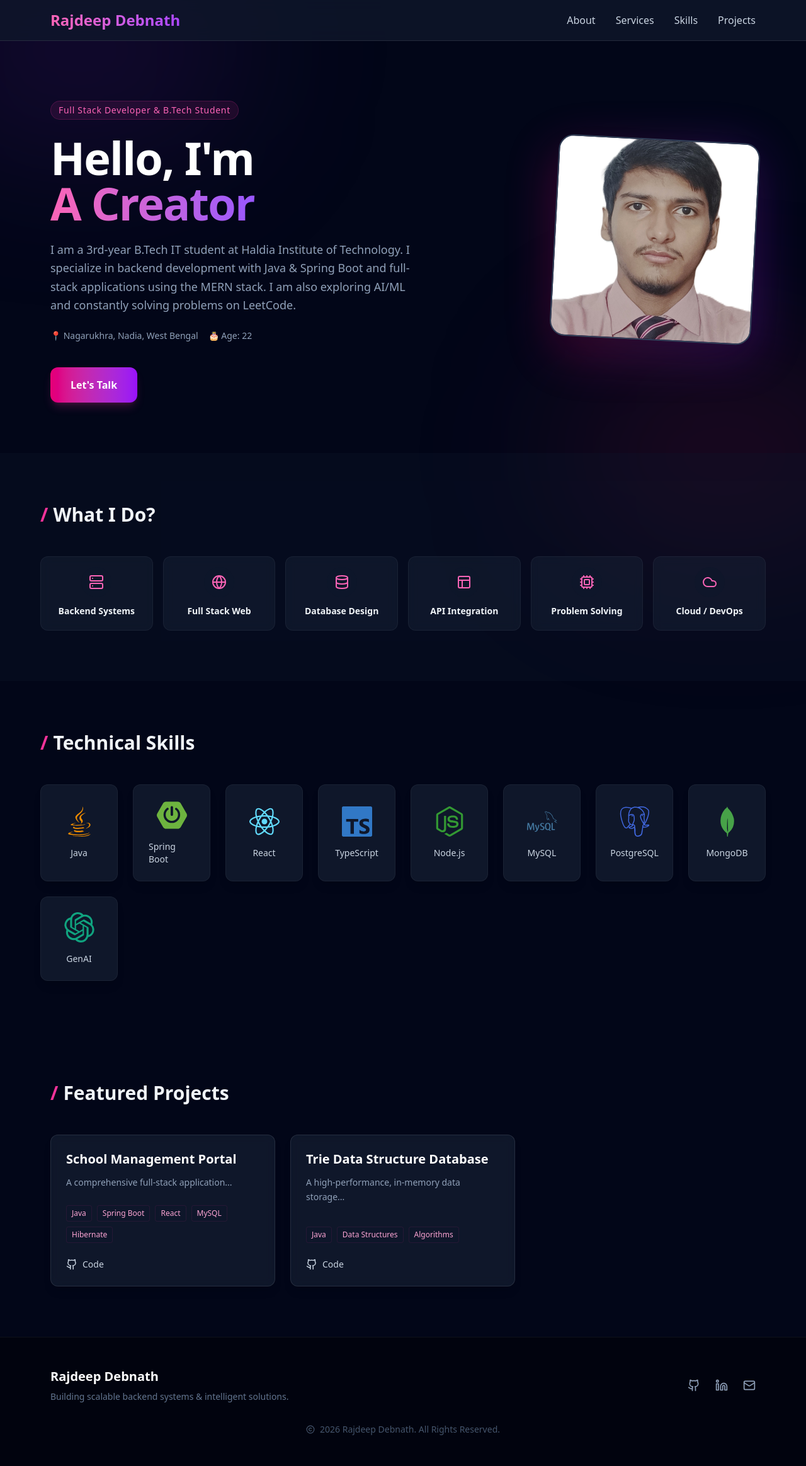
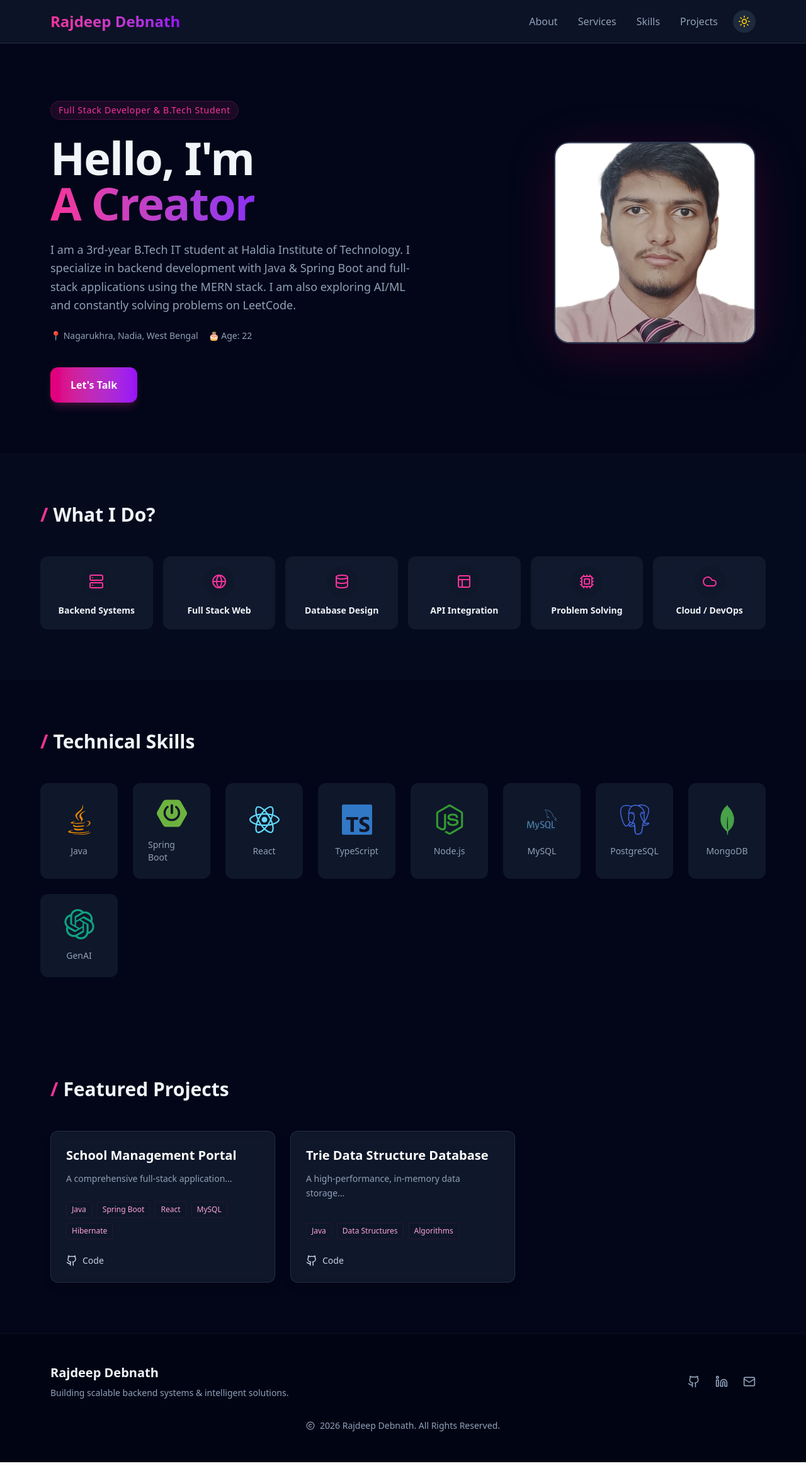
Before and after one commit to rdChandrahaS/portfolio, a React (Vite) app: page / in a window 1280 px wide. Shown: the whole page at 63% size. Built offline with nearby package versions, Linux system fonts and the light colour scheme.

Commit message:
Dynamic css

```diff
--- a/src/App.tsx
+++ b/src/App.tsx
@@ -1,8 +1,7 @@
 import { useState } from 'react';
 import { personalDetails, skills, projects, services } from './data';
-import { Menu, X, Github, Linkedin, Mail, Copyright } from 'lucide-react';
+import { Menu, X, Github, Linkedin, Mail, Copyright, Sun, Moon } from 'lucide-react';
 import ProjectCard from './components/ProjectCard';
-// FIXED LINE BELOW: Added 'type' before Variants
 import { motion, AnimatePresence, type Variants } from 'framer-motion';
 import { TypeAnimation } from 'react-type-animation';
 
@@ -20,8 +19,12 @@ const calculateAge = (dob: string) => {
 
 function App() {
   const [isMenuOpen, setIsMenuOpen] = useState(false);
+  const [darkMode, setDarkMode] = useState(true); // Default to Dark Mode
 
-  // Animation Variants (The "Dynamic" Logic)
+  // Toggle Theme Function
+  const toggleTheme = () => setDarkMode(!darkMode);
+
+  // Animation Variants
   const containerVariants: Variants = {
     hidden: { opacity: 0 },
     visible: {
@@ -39,27 +42,40 @@ function App() {
     }
   };
 
+  // --- THEME COLORS ---
+  const theme = {
+    bg: darkMode ? "bg-slate-950" : "bg-slate-50",
+    text: darkMode ? "text-slate-100" : "text-slate-900",
+    textSecondary: darkMode ? "text-slate-400" : "text-slate-600",
+    nav: darkMode ? "bg-slate-900/80 border-white/10" : "bg-white/80 border-slate-200",
+    card: darkMode ? "bg-slate-800/50 border-white/5" : "bg-white border-slate-200 shadow-sm",
+    cardHover: darkMode ? "hover:shadow-pink-500/10" : "hover:shadow-lg",
+    iconBg: darkMode ? "bg-slate-900/50" : "bg-slate-100",
+  };
+
   return (
-    <div className="min-h-screen bg-slate-950 text-slate-100 font-sans selection:bg-pink-500 selection:text-white overflow-x-hidden">
+    <div className={`min-h-screen font-sans selection:bg-pink-500 selection:text-white overflow-x-hidden transition-colors duration-300 ${theme.bg} ${theme.text}`}>
 
-      {/* Dynamic Background Mesh */}
-      <div className="fixed inset-0 z-0">
-          <div className="absolute top-[-10%] left-[-10%] w-[40%] h-[40%] rounded-full bg-purple-900/20 blur-[120px]" />
-          <div className="absolute bottom-[-10%] right-[-10%] w-[40%] h-[40%] rounded-full bg-pink-900/20 blur-[120px]" />
+      {/* Clean Background (No more purple blobs) */}
+      <div className="fixed inset-0 z-0 pointer-events-none">
+          {/* Optional: Very subtle gradient for light mode */}
+          {!darkMode && <div className="absolute inset-0 bg-gradient-to-b from-slate-50 to-white" />}
       </div>
 
       {/* --- NAVBAR --- */}
-      <nav className="fixed w-full z-50 bg-slate-900/80 backdrop-blur-md border-b border-white/10">
+      <nav className={`fixed w-full z-50 backdrop-blur-md border-b transition-colors duration-300 ${theme.nav}`}>
         <div className="max-w-6xl mx-auto px-4 py-4 flex justify-between items-center">
           <motion.h1
             initial={{ opacity: 0, x: -20 }}
             animate={{ opacity: 1, x: 0 }}
-            className="text-2xl font-bold bg-gradient-to-r from-pink-400 to-purple-500 bg-clip-text text-transparent"
+            className="text-2xl font-bold bg-gradient-to-r from-pink-500 to-purple-600 bg-clip-text text-transparent"
           >
             {personalDetails.name}
           </motion.h1>
 
-          <div className="hidden md:flex space-x-8 text-slate-300 font-medium">
+          <div className="flex items-center gap-6">
+            {/* Desktop Menu */}
+            <div className={`hidden md:flex space-x-8 font-medium ${theme.textSecondary}`}>
               {['About', 'Services', 'Skills', 'Projects'].map((item, i) => (
                 <motion.a
                   key={item}
@@ -67,30 +83,45 @@ function App() {
                   initial={{ opacity: 0, y: -10 }}
                   animate={{ opacity: 1, y: 0 }}
                   transition={{ delay: i * 0.1 }}
-                className="hover:text-pink-400 transition"
+                  className="hover:text-pink-500 transition-colors"
                 >
                   {item}
                 </motion.a>
               ))}
             </div>
 
-          <button className="md:hidden" onClick={() => setIsMenuOpen(!isMenuOpen)}>
+            {/* Theme Toggle Button */}
+            <button
+              onClick={toggleTheme}
+              className={`p-2 rounded-full transition-colors ${darkMode ? 'bg-slate-800 text-yellow-400 hover:bg-slate-700' : 'bg-slate-100 text-slate-600 hover:bg-slate-200'}`}
+            >
+              {darkMode ? <Sun size={20} /> : <Moon size={20} />}
+            </button>
+
+            {/* Mobile Menu Button */}
+            <button className={`md:hidden ${theme.text}`} onClick={() => setIsMenuOpen(!isMenuOpen)}>
               {isMenuOpen ? <X /> : <Menu />}
             </button>
           </div>
+        </div>
 
-        {/* Mobile Menu Animation */}
+        {/* Mobile Menu Dropdown */}
         <AnimatePresence>
           {isMenuOpen && (
             <motion.div
               initial={{ height: 0, opacity: 0 }}
               animate={{ height: "auto", opacity: 1 }}
               exit={{ height: 0, opacity: 0 }}
-              className="md:hidden bg-slate-900 border-b border-white/10 overflow-hidden"
+              className={`md:hidden border-b overflow-hidden ${darkMode ? 'bg-slate-900 border-white/10' : 'bg-white border-slate-200'}`}
             >
               <div className="p-4 space-y-4">
                {['About', 'Services', 'Skills', 'Projects'].map((item) => (
-                <a key={item} href={`#${item.toLowerCase()}`} className="block text-slate-300 hover:text-pink-400" onClick={() => setIsMenuOpen(false)}>
+                <a
+                  key={item}
+                  href={`#${item.toLowerCase()}`}
+                  className={`block hover:text-pink-500 ${theme.textSecondary}`}
+                  onClick={() => setIsMenuOpen(false)}
+                >
                   {item}
                 </a>
               ))}
@@ -111,13 +142,12 @@ function App() {
             transition={{ duration: 0.8 }}
             className="flex-1 space-y-6 text-center md:text-left"
           >
-            <span className="inline-block px-3 py-1 rounded-full bg-pink-500/10 text-pink-400 text-sm font-medium tracking-wider border border-pink-500/20">
+            <span className="inline-block px-3 py-1 rounded-full bg-pink-500/10 text-pink-500 text-sm font-medium tracking-wider border border-pink-500/20">
               {personalDetails.role}
             </span>
-            <h2 className="text-5xl md:text-7xl font-bold text-white tracking-tight">
+            <h2 className={`text-5xl md:text-7xl font-bold tracking-tight ${theme.text}`}>
               Hello, I'm <br/>
-              <span className="text-transparent bg-clip-text bg-gradient-to-r from-pink-400 to-violet-500">
-                 {/* DYNAMIC TYPING EFFECT */}
+              <span className="text-transparent bg-clip-text bg-gradient-to-r from-pink-500 to-violet-600">
                  <TypeAnimation
                     sequence={[
                       personalDetails.name,
@@ -133,11 +163,11 @@ function App() {
                   />
               </span>
             </h2>
-            <p className="text-slate-400 text-lg leading-relaxed max-w-xl mx-auto md:mx-0">
+            <p className={`text-lg leading-relaxed max-w-xl mx-auto md:mx-0 ${theme.textSecondary}`}>
               {personalDetails.about}
             </p>
 
-            <div className="flex flex-wrap gap-4 text-sm text-slate-400 mt-4 justify-center md:justify-start">
+            <div className={`flex flex-wrap gap-4 text-sm mt-4 justify-center md:justify-start ${theme.textSecondary}`}>
               <span className="flex items-center gap-2">📍 {personalDetails.location}</span>
               <span className="flex items-center gap-2">🎂 Age: {calculateAge(personalDetails.dob)}</span>
             </div>
@@ -147,13 +177,13 @@ function App() {
               whileTap={{ scale: 0.95 }}
               className="pt-4 flex justify-center md:justify-start"
             >
-               <a href={`mailto:${personalDetails.email}`} className="px-8 py-4 bg-gradient-to-r from-pink-600 to-purple-600 text-white rounded-xl font-bold shadow-lg shadow-pink-500/20">
+               <a href={`mailto:${personalDetails.email}`} className="px-8 py-4 bg-gradient-to-r from-pink-600 to-purple-600 text-white rounded-xl font-bold shadow-lg shadow-pink-500/20 hover:shadow-pink-500/40 transition-shadow">
                  Let's Talk
                </a>
             </motion.div>
           </motion.div>
 
-          {/* Floating Image with Physics */}
+          {/* --- PROFILE IMAGE (Corrected) --- */}
           <motion.div
             initial={{ opacity: 0, scale: 0.5 }}
             animate={{ opacity: 1, scale: 1 }}
@@ -161,23 +191,25 @@ function App() {
             className="relative group"
           >
               <motion.div
-                animate={{ y: [0, -20, 0] }}
+                animate={{ y: [0, -15, 0] }}
                 transition={{ duration: 4, repeat: Infinity, ease: "easeInOut" }}
                 className="relative z-10"
               >
+                 {/* REMOVED 'rotate-3' class to make it straight */}
                  <img
                   src={personalDetails.imgUrl}
                   alt={personalDetails.name}
-                  className="w-64 h-64 md:w-80 md:h-80 object-cover rounded-3xl rotate-3 border-2 border-slate-700 shadow-2xl"
+                  className={`w-64 h-64 md:w-80 md:h-80 object-cover rounded-3xl border-2 shadow-2xl ${darkMode ? 'border-slate-700' : 'border-white'}`}
                 />
               </motion.div>
-              <div className="absolute inset-0 bg-gradient-to-r from-pink-600 to-purple-600 rounded-3xl blur-2xl opacity-30 group-hover:opacity-60 transition duration-500" />
+              {/* Subtle Glow behind image */}
+              <div className={`absolute inset-0 rounded-3xl blur-2xl opacity-20 transition duration-500 ${darkMode ? 'bg-pink-600' : 'bg-pink-400'}`} />
           </motion.div>
 
         </section>
 
-        {/* --- SERVICES (Staggered Entry) --- */}
-        <section id="services" className="py-20 px-4 bg-slate-900/30">
+        {/* --- SERVICES --- */}
+        <section id="services" className={`py-20 px-4 transition-colors duration-300 ${darkMode ? 'bg-slate-900/30' : 'bg-slate-100/50'}`}>
           <div className="max-w-6xl mx-auto">
             <h2 className="text-3xl font-bold mb-12 flex items-center">
               <span className="text-pink-500 mr-2">/</span> What I Do?
@@ -194,20 +226,20 @@ function App() {
                 <motion.div
                   key={service.title}
                   variants={itemVariants}
-                  whileHover={{ y: -5, backgroundColor: "rgba(30, 41, 59, 0.8)" }}
-                  className="bg-slate-800/40 backdrop-blur border border-white/5 p-4 rounded-xl text-center cursor-pointer"
+                  whileHover={{ y: -5 }}
+                  className={`${theme.card} backdrop-blur p-4 rounded-xl text-center cursor-default transition-all duration-300 ${theme.cardHover}`}
                 >
-                  <div className="bg-slate-900/50 p-3 rounded-full w-fit mx-auto mb-3">
-                     <service.icon className="text-pink-400" size={24} />
+                  <div className={`${theme.iconBg} p-3 rounded-full w-fit mx-auto mb-3 transition-colors`}>
+                     <service.icon className="text-pink-500" size={24} />
                   </div>
-                  <h3 className="font-bold text-sm mb-1">{service.title}</h3>
+                  <h3 className={`font-bold text-sm mb-1 ${theme.text}`}>{service.title}</h3>
                 </motion.div>
               ))}
             </motion.div>
           </div>
         </section>
 
-        {/* --- SKILLS (Pop-in Animation) --- */}
+        {/* --- SKILLS --- */}
         <section id="skills" className="py-20 px-4">
           <div className="max-w-6xl mx-auto">
             <h2 className="text-3xl font-bold mb-12 flex items-center">
@@ -225,11 +257,11 @@ function App() {
                 <motion.div
                   key={skill.name}
                   variants={itemVariants}
-                  whileHover={{ scale: 1.1, rotate: 2 }}
-                  className="bg-slate-800/50 border border-white/5 p-6 rounded-xl flex flex-col items-center justify-center gap-4 shadow-lg hover:shadow-pink-500/10 cursor-default"
+                  whileHover={{ scale: 1.1 }}
+                  className={`${theme.card} p-6 rounded-xl flex flex-col items-center justify-center gap-4 transition-all duration-300 ${theme.cardHover}`}
                 >
                   <skill.icon size={48} style={{ color: skill.color }} />
-                  <span className="font-medium text-slate-300 text-sm">{skill.name}</span>
+                  <span className={`font-medium text-sm ${theme.textSecondary}`}>{skill.name}</span>
                 </motion.div>
               ))}
             </motion.div>
@@ -237,7 +269,7 @@ function App() {
         </section>
 
         {/* --- PROJECTS --- */}
-        <section id="projects" className="py-20 px-4 max-w-6xl mx-auto">
+        <section id="projects" className={`py-20 px-4 max-w-6xl mx-auto`}>
           <h2 className="text-3xl font-bold mb-12 flex items-center">
             <span className="text-pink-500 mr-2">/</span> Featured Projects
           </h2>
@@ -250,25 +282,26 @@ function App() {
                 stack={project.stack}
                 githubUrl={project.githubUrl}
                 liveUrl={project.liveUrl}
+                // Pass theme prop if needed, or handle inside ProjectCard with Context (Simpler to just let Card inherit text color)
               />
             ))}
           </div>
         </section>
 
         {/* --- FOOTER --- */}
-        <footer className="py-12 bg-black/40 border-t border-white/5">
+        <footer className={`py-12 border-t ${darkMode ? 'bg-black/20 border-white/5' : 'bg-slate-100 border-slate-200'}`}>
           <div className="max-w-6xl mx-auto px-4 flex flex-col md:flex-row justify-between items-center gap-6">
             <div className="text-center md:text-left">
-              <h2 className="text-xl font-bold text-white mb-2">{personalDetails.name}</h2>
-              <p className="text-slate-500 text-sm">Building scalable backend systems & intelligent solutions.</p>
+              <h2 className={`text-xl font-bold mb-2 ${theme.text}`}>{personalDetails.name}</h2>
+              <p className={`text-sm ${theme.textSecondary}`}>Building scalable backend systems & intelligent solutions.</p>
             </div>
             <div className="flex gap-6">
-               {personalDetails.github && <a href={personalDetails.github} className="text-slate-400 hover:text-pink-400 transition hover:scale-110"><Github size={20} /></a>}
-               {personalDetails.linkedin && <a href={personalDetails.linkedin} className="text-slate-400 hover:text-pink-400 transition hover:scale-110"><Linkedin size={20} /></a>}
-               <a href={`mailto:${personalDetails.email}`} className="text-slate-400 hover:text-pink-400 transition hover:scale-110"><Mail size={20} /></a>
+               {personalDetails.github && <a href={personalDetails.github} className={`${theme.textSecondary} hover:text-pink-500 transition hover:scale-110`}><Github size={20} /></a>}
+               {personalDetails.linkedin && <a href={personalDetails.linkedin} className={`${theme.textSecondary} hover:text-pink-500 transition hover:scale-110`}><Linkedin size={20} /></a>}
+               <a href={`mailto:${personalDetails.email}`} className={`${theme.textSecondary} hover:text-pink-500 transition hover:scale-110`}><Mail size={20} /></a>
             </div>
           </div>
-          <div className="text-center mt-8 text-slate-600 text-sm flex items-center justify-center gap-2">
+          <div className={`text-center mt-8 text-sm flex items-center justify-center gap-2 ${theme.textSecondary}`}>
             <Copyright size={14} /> {personalDetails.copyrightYear} {personalDetails.name}. All Rights Reserved.
           </div>
         </footer>
```
Lines whose indentation alone changed are shown as unchanged.
